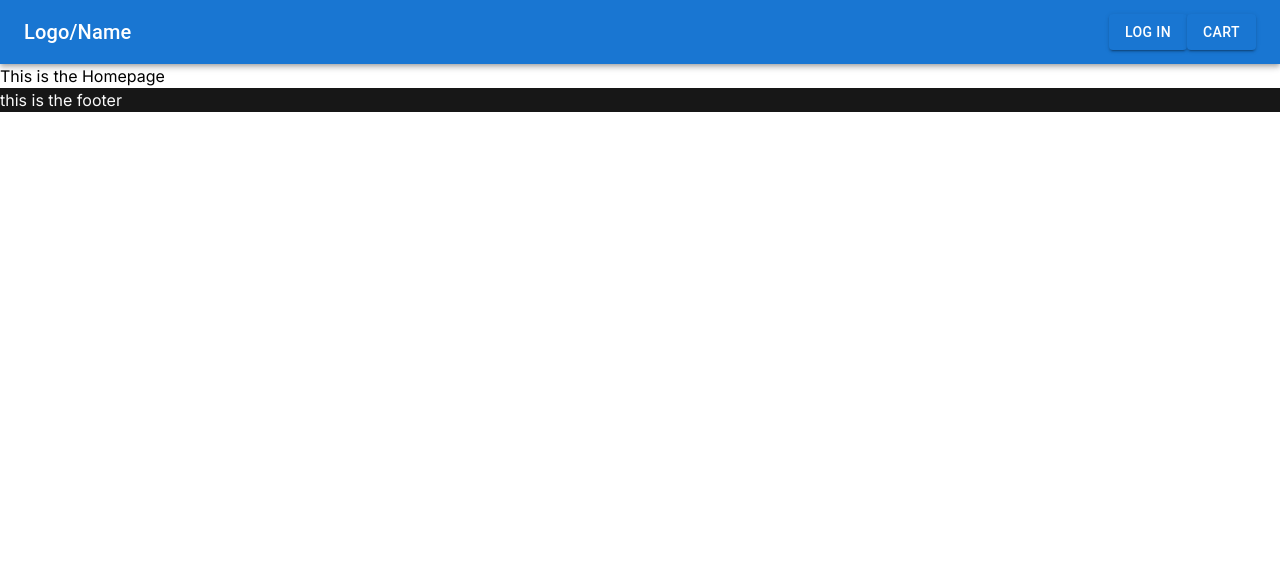
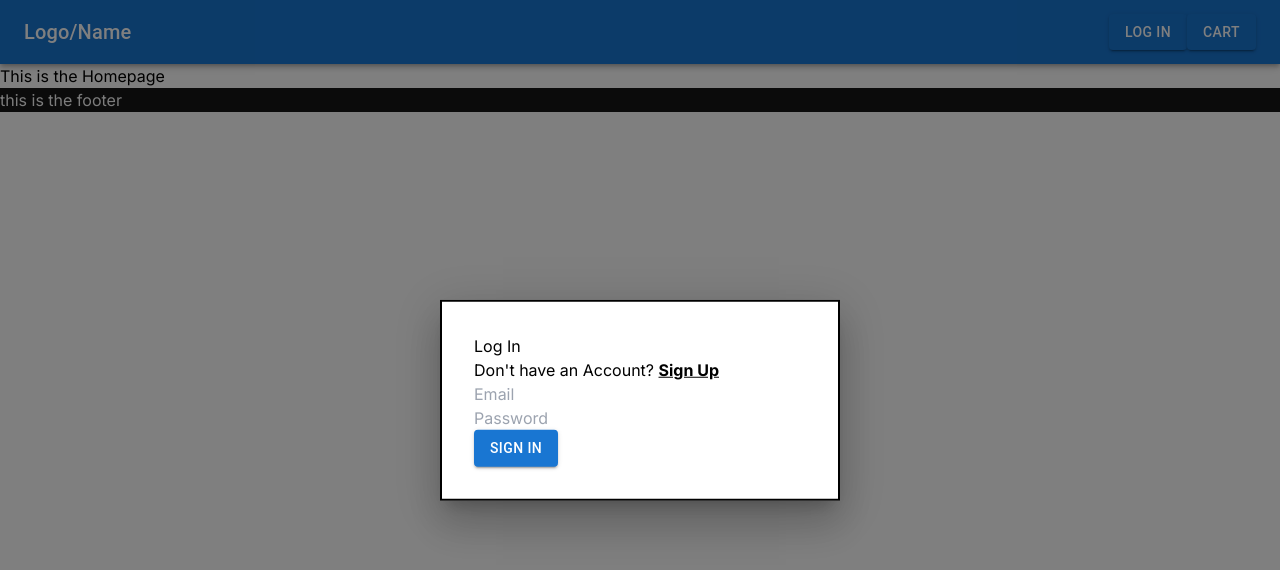
Before and after one commit to MtJakhar/coffeeShop, a Next.js app: page / in a window 1280 px wide. Both pictures are taken after a click on the button "LOG IN". Shown: the top 570 px of the page. Built offline with nearby package versions, Linux system fonts and the light colour scheme.

Commit message:
created changing AuthModal

```diff
--- /dev/null
+++ b/app/components/LoginContent.js
@@ -0,0 +1,26 @@
+import { Button } from "@mui/material";
+import { Input } from "postcss";
+import React from "react";
+
+const LoginContent = ({ isLogin, setIsLogin }) => {
+
+  const handleClick = () => {
+    setIsLogin(!isLogin)
+  }
+
+	return (
+		<>
+      <h1> Log In</h1>
+			<div className="flex">
+				<p>Don't have an Account? <span className="underline font-bold cursor-pointer" onClick={handleClick}>Sign Up</span></p>
+			</div>
+      <div>
+        <input placeholder="Email" id="email" name="email" type="text" />
+        <input placeholder="Password" id="password" name="password" type="text" />
+      </div>
+      <Button variant="contained" className="bg-red-500">SIGN IN</Button>
+		</>
+	);
+};
+
+export default LoginContent;
--- /dev/null
+++ b/app/components/LoginModal.js
@@ -0,0 +1,66 @@
+"use client";
+
+import { Box, Button, Modal, Typography } from "@mui/material";
+import React, { useState } from "react";
+import LoginContent from "./LoginContent";
+import SignUpContent from "./SignUpContent";
+
+const LoginModal = () => {
+	const [open, setOpen] = useState(false);
+	const [isLogin, setIsLogin] = useState(true);
+	const handleOpen = () => {
+		setOpen(true);
+	};
+	const handleClose = () => {
+		setOpen(false);
+	};
+
+	const renderContent = (LoginContent, SignupContent) => {
+		if (isLogin) {
+			return LoginContent;
+		} else {
+			return SignupContent;
+		}
+	};
+
+	const style = {
+		position: "absolute",
+		top: "50%",
+		left: "50%",
+		transform: "translate(-50%, -50%)",
+		width: 400,
+		bgcolor: "background.paper",
+		border: "2px solid #000",
+		boxShadow: 24,
+		p: 4,
+	};
+
+	return (
+		<div>
+			<Button variant="contained" onClick={handleOpen}>
+				Log In
+			</Button>
+			<Modal
+				open={open}
+				onClose={handleClose}
+				aria-labelledby="modal-modal-title"
+				aria-describedby="modal-modal-description"
+			>
+				<Box sx={style}>
+					{renderContent(
+						<LoginContent
+							isLogin={isLogin}
+							setIsLogin={setIsLogin}
+						/>,
+						<SignUpContent
+							isLogin={isLogin}
+							setIsLogin={setIsLogin}
+						/>
+					)}
+				</Box>
+			</Modal>
+		</div>
+	);
+};
+
+export default LoginModal;
--- a/app/components/NavBar.js
+++ b/app/components/NavBar.js
@@ -4,6 +4,8 @@ import AppBar from "@mui/material/AppBar";
 import Button from "@mui/material/Button";
 import Toolbar from "@mui/material/Toolbar";
 import Typography from "@mui/material/Typography";
+import LoginModal from "./LoginModal";
+
 
 const NavBar = () => {
   return (
@@ -12,7 +14,7 @@ const NavBar = () => {
         <Typography variant="h6" component="div" sx={{ flexGrow: 1 }}>
           Logo/Name
         </Typography>
-        <Button variant="contained">Log In</Button>
+        <LoginModal />
         <Button variant="contained">Cart</Button>
       </Toolbar>
     </AppBar>
--- /dev/null
+++ b/app/components/SignUpContent.js
@@ -0,0 +1,51 @@
+import { Button } from "@mui/material";
+import React from "react";
+
+const SignUpContent = ({ isLogin, setIsLogin }) => {
+
+  const handleClick = () => {
+    setIsLogin(!isLogin)
+  }
+
+	return (
+		<>
+			<h1>Sign Up</h1>
+			<div className="flex">
+				<p>Already have an Account? <span className="underline font-bold cursor-pointer" onClick={handleClick}>Login</span></p>
+			</div>
+			<div>
+				<input
+					placeholder="First Name"
+					id="firstName"
+					name="firstName"
+					type="text"
+				/>
+				<input
+					placeholder="Last Name"
+					id="lastName"
+					name="lastName"
+					type="text"
+				/>
+				<input
+					placeholder="Email"
+					id="email"
+					name="email"
+					type="text"
+				/>
+				<input
+					placeholder="Password"
+					id="password"
+					name="password"
+					type="text"
+				/>
+        <p>8 character minimum</p>
+			</div>
+			<Button variant="contained" className="bg-red-500">SIGN UP</Button>
+      <div>
+        <p>By creating an account I agree to Blank's <span className="underline font-bold">Privacy Policy</span> & <span className="underline font-bold">Terms of Services</span></p>
+      </div>
+		</>
+	);
+};
+
+export default SignUpContent;
```
